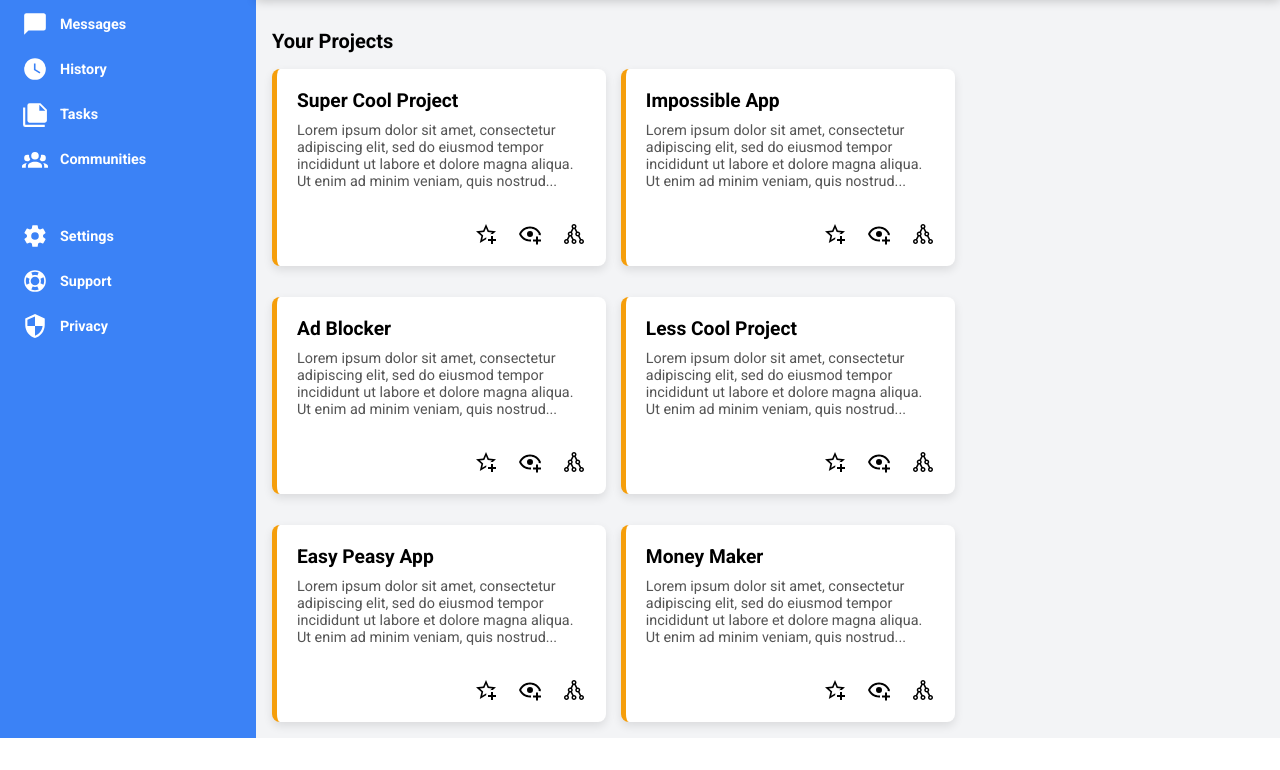
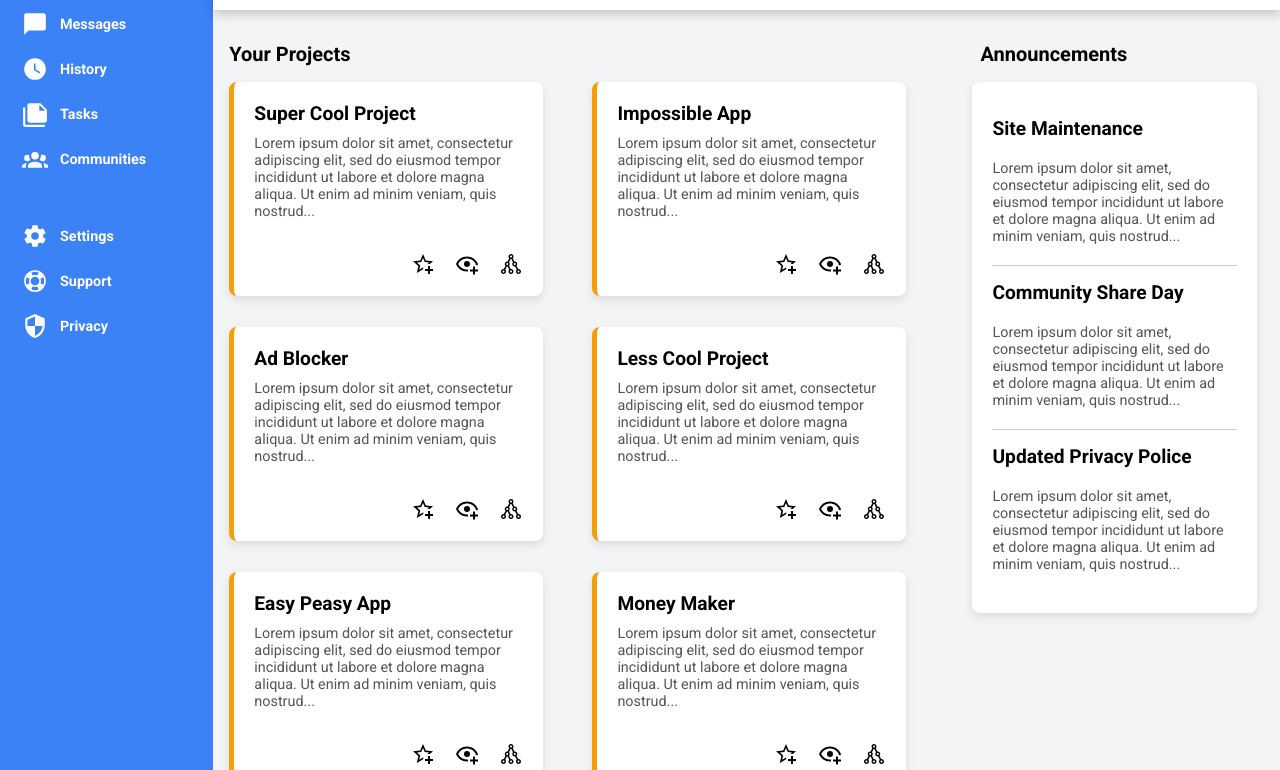
Before and after one commit to valdemarvictorleitecarvalho/Admin-Dashboard, a plain HTML site: page src/index.html in a window 1280 px wide. Shown: the part 188-958 px from the top of the page. Before the commit the page ends 926 px from the top, so only its background shows below. Drawn offline with Linux system fonts and the light colour scheme.

Commit message:
Done Announcements

```diff
--- a/src/index.html
+++ b/src/index.html
@@ -242,6 +242,25 @@
                     </div>
                   </div>
             </div>
+
+            <div class="text-announcements">
+                <p>Announcements</p>
+            </div>
+            <div class="info-board">
+                <div class="announcements">
+                    <div class="card-announcements">
+                        <p class="title">Site Maintenance</p>
+                        <p class="bar-announ">Lorem ipsum dolor sit amet, consectetur adipiscing elit, sed do eiusmod tempor incididunt ut labore et dolore magna aliqua. Ut enim ad minim veniam, quis nostrud...</p>
+
+                        <p class="title">Community Share Day</p>
+                        <p class="bar-announ">Lorem ipsum dolor sit amet, consectetur adipiscing elit, sed do eiusmod tempor incididunt ut labore et dolore magna aliqua. Ut enim ad minim veniam, quis nostrud...</p>
+
+                        <p class="title">Updated Privacy Police</p>
+                        <p>Lorem ipsum dolor sit amet, consectetur adipiscing elit, sed do eiusmod tempor incididunt ut labore et dolore magna aliqua. Ut enim ad minim veniam, quis nostrud...</p>
+                        </div>
+                      </div>
+                </div>
+            </div>
         </main>
     </div>
 </body>
--- a/src/style.css
+++ b/src/style.css
@@ -12,7 +12,7 @@ body {
 
 .container {
     display: grid;
-    grid-template-columns: 1fr 4fr;
+    grid-template-columns: 0.8fr 4fr;
     grid-template-rows: 1fr 4fr;
     text-align: center;
 }
@@ -214,7 +214,7 @@ body {
     margin-left: 1rem;
     margin-bottom: 1rem;
     box-shadow: 0 4px 10px rgba(0, 0, 0, 0.1);
-    width: 100%;
+    width: 90%;
     border-left: 5px solid #f59e0b;
     background-color: #ffffff;
 }
@@ -245,3 +245,47 @@ body {
     width: 24px;
     height: 24px;
 }
+
+.card-announcements {
+    border-radius: 8px;
+    padding: 20px;
+    margin-left: 1rem;
+    margin-bottom: 1rem;
+    box-shadow: 0 4px 10px rgba(0, 0, 0, 0.1);
+    width: 80%;
+    background-color: #ffffff;
+    margin-left: 3rem;
+}
+
+.card-announcements .title {
+    font-size: 1.2rem;
+    font-weight: bold;
+    margin-top: 15px;
+    color: black;
+    text-align: left;
+}
+
+.card-announcements p {
+    font-size: 0.9rem;
+    color: #555;
+    text-align: left;
+    padding-bottom: 20px;
+}
+
+.bar-announ {
+    border-bottom: 1px solid #ccc;
+    padding-bottom: 20px;
+}
+
+.text-announcements {
+    display: flex;
+    font-size: 20px;
+    font-weight: bold;
+    grid-row: 1 / 2;
+    grid-column: 2 / 3;
+    justify-content: flex-start;
+    align-items: flex-end;
+    margin-left: 3.5rem;
+    margin-bottom: 1rem;
+    margin-top: 2rem;
+}
```
